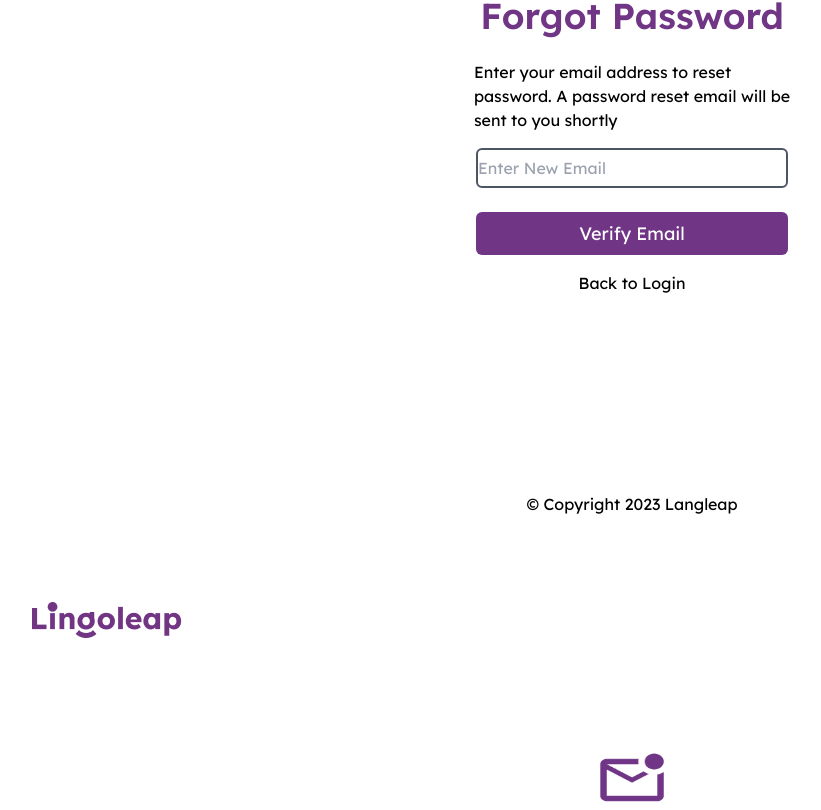
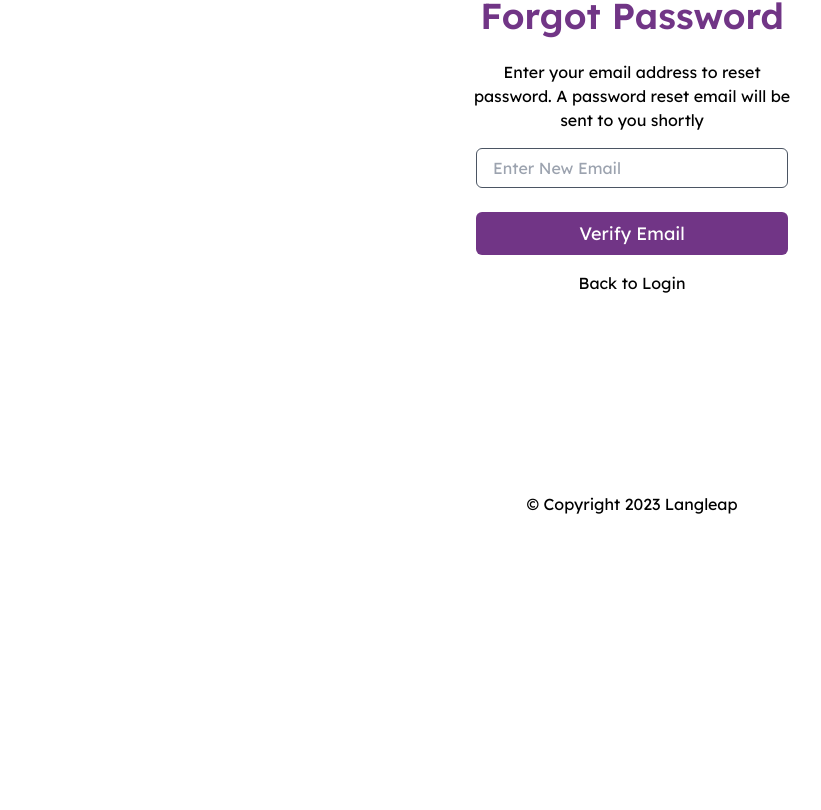
Before and after one commit to ictzoid/LangX-Frontend, a React (Vite) app: page /forgot-password in a window 1280 px wide. Shown: the part 230-1040 px from the top of the page, without its empty margins (8-829 px from the left). After the commit the page ends 852 px from the top, so only its background shows below. Built offline with nearby package versions, Linux system fonts and the light colour scheme.

Commit message:
Code Review

```diff
--- a/src/App.jsx
+++ b/src/App.jsx
@@ -1,12 +1,10 @@
 import "./App.css";
-import ForgotPassword from "./pages/ForgotPassword";
 import { NavRoutes } from "./routes/NavRoutes";
 
 function App() {
   return (
     <>
       <NavRoutes />
-      <ForgotPassword />
     </>
   );
 }
--- a/src/pages/EmailVerify/EmailVerifyThankYou.jsx
+++ b/src/pages/EmailVerify/EmailVerifyThankYou.jsx
@@ -16,22 +16,29 @@ const EmailVerifyThankYou = () => {
             className="m-auto my-4 text-[5rem] h-[4rem] w-[5rem]"
             src={mail}
           />
-          <p className="text-xl font-semibold">Hi User,Thank you for signing up to</p>
-          <h2 className="text-primaryColor my-4 text-4xl">
-            LingoLeap
-          </h2>
+          <p className="text-xl font-semibold">
+            Hi User,Thank you for signing up to
+          </p>
+          <h2 className="text-primaryColor my-4 text-4xl">LingoLeap</h2>
           <p className="md:text-2xl">
-            Please confirm your email address by clicking on the verify email button below
+            Please confirm your email address by clicking on the verify email
+            button below
           </p>
           <div className="bg-primaryColor rounded p-2 my-8 lg:w-[40vw] mx-auto">
-        <Link to="/email-verification2" >
-        <p className="text-white md:text-2xl text-center">Verify your email</p>
-        </Link>
-
+            <Link to="/email-verification2">
+              <p className="text-white md:text-2xl text-center">
+                Verify your email
+              </p>
+            </Link>
+          </div>
+          <p>
+            You received this email because you created an account with our
+            website.{" "}
+            <Link to="/*" className="text-primaryColor">
+              Unsubscribe
+            </Link>
+          </p>
         </div>
-        <p>You received this email because you created an account with our website.<Link to="/*" className="text-primaryColor">Unsubscribe</Link></p>
-        </div>
-
       </div>
     </div>
   );
--- a/src/pages/ForgotPassword/ForgotPassword.jsx
+++ b/src/pages/ForgotPassword/ForgotPassword.jsx
@@ -1,7 +1,7 @@
-import { useState, useEffect, useRef } from 'react';
-import Logo from '../../assets/images/Logo.png';
-import Emailpix from '../../assets/images/mark_email_unread.jpg';
-import { toast } from 'react-toastify';
+import { useState, useEffect, useRef } from "react";
+import Logo from "../../assets/images/Logo.png";
+import Emailpix from "../../assets/images/mark_email_unread.jpg";
+import { toast } from "react-toastify";
 
 // import { Link } from 'react-router-dom';
 
@@ -16,91 +16,98 @@ const [email, setEmail] = useState("");
   // set error messages to display to the user
   const [emailError, setEmailError] = useState(null);
 
-
   const formValidation = () => {
     let error = false;
 
-
-    let regEmail = /^(([^<>()\]\\.,;:\s@"]+(\.[^<>()\]\\.,;:\s@"]+)*)|(".+"))@((\[[0-9]{1,3}\.[0-9]{1,3}\.[0-9]{1,3}\.[0-9]{1,3}])|(([a-zA-Z\-0-9]+\.)+[a-zA-Z]{2,}))$/;
+    let regEmail =
+      /^(([^<>()\]\\.,;:\s@"]+(\.[^<>()\]\\.,;:\s@"]+)*)|(".+"))@((\[[0-9]{1,3}\.[0-9]{1,3}\.[0-9]{1,3}\.[0-9]{1,3}])|(([a-zA-Z\-0-9]+\.)+[a-zA-Z]{2,}))$/;
     if (!regEmail.test.email) {
-      setEmailError('Enter a valid email')
+      setEmailError("Enter a valid email");
       error = true;
-      console.error(emailError)
+      console.error(emailError);
     }
     if (email === "") {
-      setEmailError('Mandatory Field')
+      setEmailError("Mandatory Field");
       error = true;
     }
 
     if (error === true) {
       return true;
+    } else {
+      setEmailError(null);
+      return false;
     }
-    else {
-      setEmailError(null)
-      return false
-    }
-  }
+  };
+
   useEffect(() => {
-
     // we want to skip validation on first render
     if (firstRender.current) {
-      firstRender.current = false
-      return
+      firstRender.current = false;
+      return;
     }
 
     formValidation();
-
-  }, [email])
-
-
-
+  }, [email]);
 
   function emailHandler(event) {
     event.preventDefault();
     setEmail(event.target.value);
   }
 
-
-
   function submitHandler() {
-
     setTimeout(() => {
-
       setEmail("");
-
-        }, 2000)
+    }, 2000);
 
     toast.success("Successful");
 
-    console.log({email});
+    console.log({ email });
   }
 
   return (
-    <>
-    <div className=' md:w-full h-[100vh] m-0  items-center justify-center'>
-      <img src={ Logo } alt="logo" className='w-30 ml-10 mt-4' />
-      <div className='min-h-screen grid place-items-center'>
-        <div className='flex flex-col items-center justify-center '>
-          <img src={ Emailpix } alt="headerpix" className=' w-[76px] h-[76px] pt-3' />
-            <h1 className='text-2xl md:text-4xl text-primaryColor font-bold text-center mb-6'>Forgot Password</h1>
-              <p className='text-[8px] md:text-[16px] shrink md:shrink-0'>Enter your email address to reset <br className='block' />
-                password. A password reset email will be <br className='block'/>
-                sent to you shortly</p>
-                <div className='relative'>
-                  <input type="email" name="email" id="email" placeholder='Enter New Email' value={email}
+    <div className=" md:w-full h-[100vh] m-0  items-center justify-center">
+      <img src={Logo} alt="logo" className="w-30 ml-10 mt-4" />
+      <div className="min-h-screen grid place-items-center">
+        <div className="flex flex-col items-center justify-center ">
+          <img
+            src={Emailpix}
+            alt="headerpix"
+            className=" w-[76px] h-[76px] pt-3"
+          />
+          <h1 className="text-2xl md:text-4xl text-primaryColor font-bold text-center mb-6">
+            Forgot Password
+          </h1>
+          <p className="text-[8px] md:text-[16px] text-center shrink md:shrink-0">
+            Enter your email address to reset <br className="block" />
+            password. A password reset email will be <br className="block" />
+            sent to you shortly
+          </p>
+          <div className="relative">
+            <input
+              type="email"
+              name="email"
+              id="email"
+              placeholder="Enter New Email"
+              value={email}
               onChange={emailHandler}
-                    className='w-[312px] min-h-4 h-10 text-white rounded-md mt-4 border-2 border-gray-600' />
+              className="w-[312px] min-h-4 h-10 text-white rounded-md mt-4 border px-4 border-gray-600"
+            />
             {/* <img src={ Eye } alt="eye" className='absolute top-7 right-3'/> */}
           </div>
-                <button onClick= {submitHandler}
-                className='w-[312px] mb-4 text-[8px] md:text-[18px] mt-6 rounded-md bg-primaryColor text-white hover:bg-primaryColor hover:text-white py-2 transition-colors duration-300' type='Submit'>Verify Email</button>
+          <button
+            onClick={submitHandler}
+            className="w-[312px] mb-4 text-[8px] md:text-[18px] mt-6 rounded-md bg-primaryColor text-white hover:bg-primaryColor hover:text-white py-2 transition-colors duration-300"
+            type="Submit"
+          >
+            Verify Email
+          </button>
           {/* <p> <Link to="Login">Back to Login</Link></p> */}
-                <p className='text-[8px] md:text-[16px] ' >Back to Login</p>
+          <p className="text-[8px] md:text-[16px] ">Back to Login</p>
         </div>
-        <p className='text-center mb-2 text-[8px] md:text-[16px]'>&copy; Copyright 2023 Langleap</p>
+        <p className="text-center mb-2 text-[8px] md:text-[16px]">
+          &copy; Copyright 2023 Langleap
+        </p>
       </div>
     </div>
-
-    </>
-  )
+  );
 };
--- a/src/pages/LogIn/LogIn.jsx
+++ b/src/pages/LogIn/LogIn.jsx
@@ -10,7 +10,7 @@ export const LogIn = () => {
   return (
     <div className="flex justify-center gap-20">
       <div className="hidden lg:block">
-        <h4 className="text-[#713584] w-[15.71px] h-[16.63px]">Lingoleap</h4>
+        <h4 className="text-primaryColor w-[15.71px] h-[16.63px]">Lingoleap</h4>
         <img className="w-[300px] h-[600px]" src={heroImg} />
       </div>
       <div className="text-center mt-[60px] ">
--- a/src/pages/SignUp/SignUp.jsx
+++ b/src/pages/SignUp/SignUp.jsx
@@ -30,7 +30,7 @@ export const SignUp = () => {
 
   console.log("SignUp_Payload", payload);
 
-  const handleSubmit = (e) => {
+  const handleSubmit = () => {
     setIsLoading(true);
     if (
       payload.username === "" ||
@@ -70,7 +70,7 @@ export const SignUp = () => {
         </div>
         <div className=" md:flex md:justify-left">
           <div className="px-[10px] py-16 md:py-20 w-[320px] md:w-[400px] mx-auto">
-            <h3 className="text-center text-[24px] md:text-[28px] lg:text-[32px] font-medium lg:font-semibold">
+            <h3 className="text-center text-twentyFourPixels md:text-[28px] lg:text-[32px] font-medium lg:font-semibold">
               Create an account
             </h3>
             <p
--- a/src/routes/NavRoutes.jsx
+++ b/src/routes/NavRoutes.jsx
@@ -19,8 +19,12 @@ export const NavRoutes = () => {
   return (
     <BrowserRouter>
       <Routes>
+        {/* Home path */}
         <Route path="/" element={<LogIn />} />
+
+        {/* Sign up/register routes */}
         <Route path="/register" element={<SignUp />} />
+
         <Route path="/reset-password" element={<ResetPassword />} />
         <Route path="/email-verification" element={<EmailVerify />} />
         <Route path="/email-verification2" element={<EmailVerify2 />} />
--- a/tailwind.config.js
+++ b/tailwind.config.js
@@ -5,6 +5,7 @@ export default {
     extend: {
       fontSize: {
         fiftyPixels: "50px",
+        twentyFourPixels: "24px",
       },
       height: {
         fiftyPixels: "50px",
```
Also changed, not shown: src/pages/EmailVerify/EmailVerify.jsx (+3 -6 lines), src/pages/EmailVerify/EmailVerify2.jsx (+21 -17 lines). Lines whose indentation alone changed are shown as unchanged.
